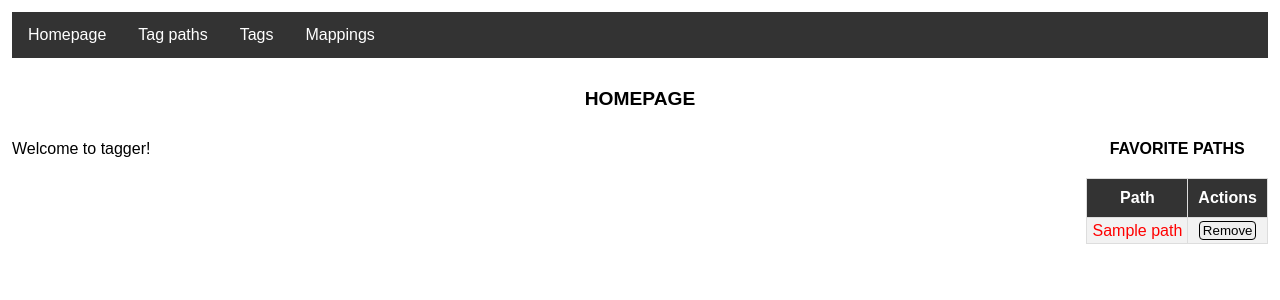
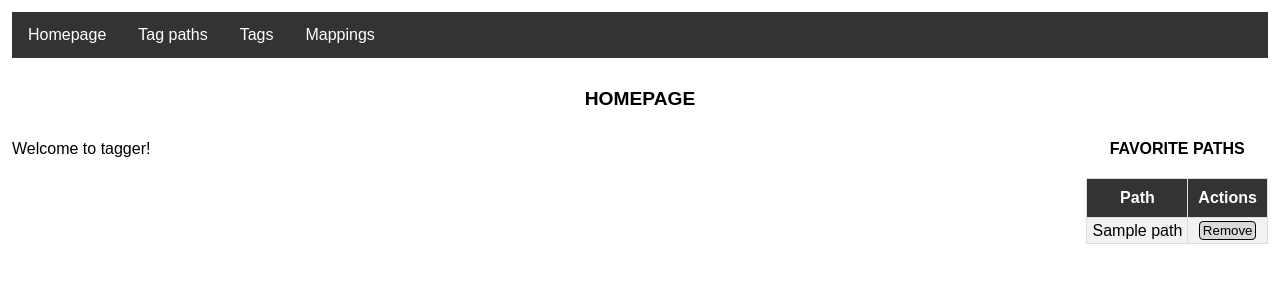
Before and after one commit to dsardelic/Tagger, a Django app: template pathtagger/templates/pathtagger/homepage.html in a window 1280 px wide. Shown: the top 300 px of the page. Run offline with Django 3.2, Linux system fonts and the light colour scheme; the template is opened without the code that fills it: most values are stand-ins (such as "Sample title", 1, 10 or a date in 2020).

Commit message:
Style modifications

```diff
--- a/pathtagger/static/pathtagger/css/style.css
+++ b/pathtagger/static/pathtagger/css/style.css
@@ -31,13 +31,10 @@ ul.menubar li a:hover {
     background-color: #111;
 }
 
-.title {
-    margin-bottom: 20px;
-}
-
 table {
     border-collapse: collapse;
     width: 100%;
+    border: 1px solid #ddd;
 }
 
 table tr:nth-child(even) {
@@ -82,11 +79,12 @@ table th {
     margin-bottom: 20px;
 }
 
-.nonexistent {
+.nonexistent-path {
     color: red;
 }
 
 button, input[type="button"], input[type="submit"] {
+    background-color: #d9d9d9;
     border: 1px solid black;
     border-radius: 4px;
     padding: 1px 3px;
```
